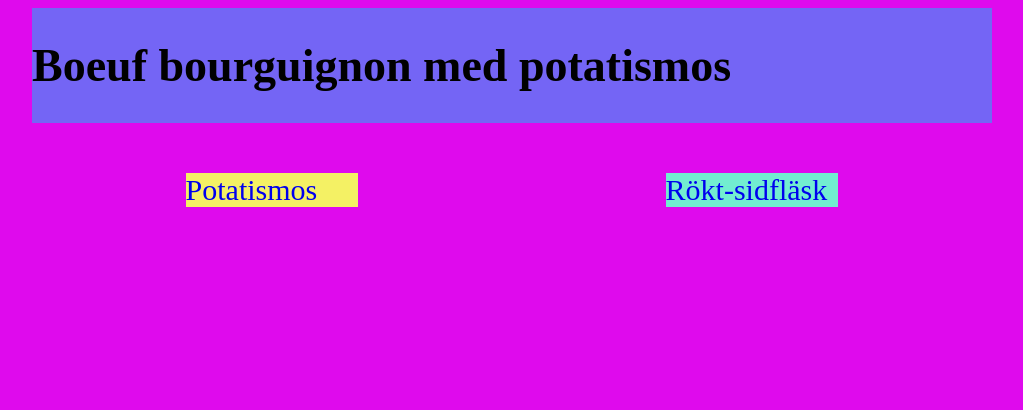
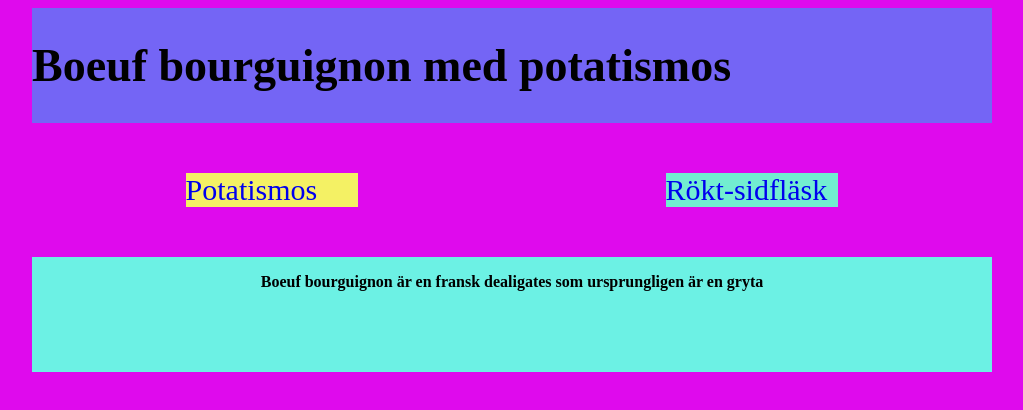
Before and after one commit to TE23E-Valentin-fuenzalida/Projekt_1, a plain HTML site: page index.html in a window 1280 px wide. Shown: the top 410 px of the page, without its empty margins (146-1169 px from the left). Drawn offline with Linux system fonts and the light colour scheme.

Commit message:
Information klar

```diff
--- a/index.html
+++ b/index.html
@@ -1,5 +1,6 @@
 <!DOCTYPE html>
 <html lang="en">
+
 <head>
     <meta charset="UTF-8">
     <meta name="viewport" content="width=device-width, initial-scale=1.0">
@@ -7,6 +8,7 @@
     <link rel="stylesheet" href="style.css">
 
 </head>
+
 <body class="Box-Grid">
 
     <div id="Rubrik">
@@ -14,9 +16,16 @@
     </div>
 
     <nav>
-            <a id="Potatismos" href="https://www.coop.se/handla/varor/skafferi/ris-mos-gryner/potatismos-rotmos/potatismos-7310240066128"> Potatismos </a>
+        <a id="Potatismos"
+            href="https://www.coop.se/handla/varor/skafferi/ris-mos-gryner/potatismos-rotmos/potatismos-7310240066128">
+            Potatismos </a>
         <a id="Rökt-sidfläsk" href="https://handla.ica.se/produkt/1520261"> Rökt-sidfläsk </a>
     </nav>
 
+    <div id="Information">
+        <p> <strong>Boeuf bourguignon är en fransk dealigates som ursprungligen är en gryta</strong> </p>
+    </div>
+
 </body>
+
 </html>
--- a/style.css
+++ b/style.css
@@ -70,3 +70,14 @@ a:visited{
 a{
     text-decoration: none;
 }
+
+#Information{
+    display: flex;
+    flex-direction: row;
+    justify-content: center;
+
+    grid-column: 2/3;
+    grid-row: 3/4;
+
+    background-color: #6CF1E4;
+}
```
Lines whose indentation alone changed are shown as unchanged.
